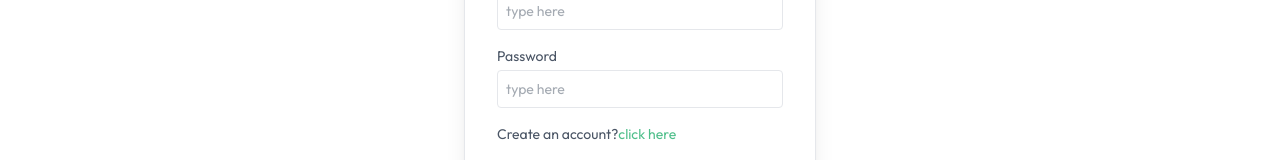
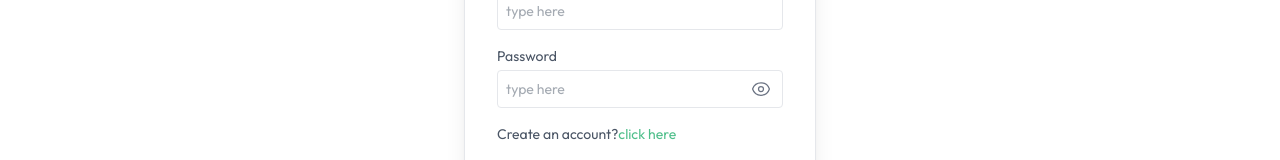
Before and after one commit to AyanBhuyan700/GreenCart, a React (Vite) app in the folder Frontend/: page /login in a window 1280 px wide. Shown: the part 282-442 px from the top of the page. Built offline with nearby package versions, Linux system fonts and the light colour scheme.

Commit message:
add password visibility toggle and user role handling in login

```diff
--- a/Frontend/src/containers/Login.jsx
+++ b/Frontend/src/containers/Login.jsx
@@ -7,6 +7,7 @@
 function Login() {
   const url = "https://greencart-backend-lf22.onrender.com";
   const [form, setForm] = useState({ email: "", password: "" });
+  const [showPassword, setShowPassword] = useState(false);
   const navigate = useNavigate();
 
   const changeHandler = (e) => {
@@ -23,6 +24,10 @@
 
       const token = response.data.token;
       localStorage.setItem("token", token);
+
+      const userRole = response.data.role || (form.email === "admin@greencart.com" || form.email.toLowerCase().includes("admin") ? "admin" : "user");
+      localStorage.setItem("role", userRole);
+
       navigate("/");
     } catch (err) {
       const errorMessage = err.response?.data?.message || "Login failed!";
@@ -67,15 +72,35 @@
         </div>
         <div className="w-full">
           <p>Password</p>
+          <div className="relative mt-1">
             <input
               placeholder="type here"
-            className="border border-gray-200 rounded w-full p-2 mt-1 outline-[#4fbf8b]"
+              className="border border-gray-200 rounded w-full p-2 pr-10 outline-[#4fbf8b]"
               required
-            type="password"
+              type={showPassword ? "text" : "password"}
               value={form.password}
               name="password"
               onChange={changeHandler}
             />
+            <button
+              type="button"
+              onClick={() => setShowPassword(!showPassword)}
+              className="absolute right-3 top-1/2 -translate-y-1/2 text-gray-500 hover:text-gray-700 cursor-pointer focus:outline-none"
+              title={showPassword ? "Hide password" : "Show password"}
+              aria-label={showPassword ? "Hide password" : "Show password"}
+            >
+              {showPassword ? (
+                <svg xmlns="http://www.w3.org/2000/svg" fill="none" viewBox="0 0 24 24" strokeWidth={1.5} stroke="currentColor" className="w-5 h-5">
+                  <path strokeLinecap="round" strokeLinejoin="round" d="M3.98 8.223A10.477 10.477 0 0 0 1.934 12C3.226 16.338 7.244 19.5 12 19.5c.993 0 1.953-.138 2.863-.395M6.228 6.228A10.451 10.451 0 0 1 12 4.5c4.756 0 8.773 3.162 10.065 7.498a10.522 10.522 0 0 1-4.293 5.774M6.228 6.228 3 3m3.228 3.228 3.65 3.65m7.894 7.894L21 21m-3.228-3.228-3.65-3.65m0 0a3 3 0 1 0-4.243-4.243m4.242 4.242L9.88 9.88" />
+                </svg>
+              ) : (
+                <svg xmlns="http://www.w3.org/2000/svg" fill="none" viewBox="0 0 24 24" strokeWidth={1.5} stroke="currentColor" className="w-5 h-5">
+                  <path strokeLinecap="round" strokeLinejoin="round" d="M2.036 12.322a1.012 1.012 0 0 1 0-.639C3.423 7.51 7.36 4.5 12 4.5c4.638 0 8.573 3.007 9.963 7.178.07.207.07.431 0 .639C20.577 16.49 16.64 19.5 12 19.5c-4.638 0-8.573-3.007-9.963-7.178Z" />
+                  <path strokeLinecap="round" strokeLinejoin="round" d="M15 12a3 3 0 1 1-6 0 3 3 0 0 1 6 0Z" />
+                </svg>
+              )}
+            </button>
+          </div>
         </div>
         <p className="flex justify-between">
           Create an account?{" "}
```
Lines whose indentation alone changed are shown as unchanged.
